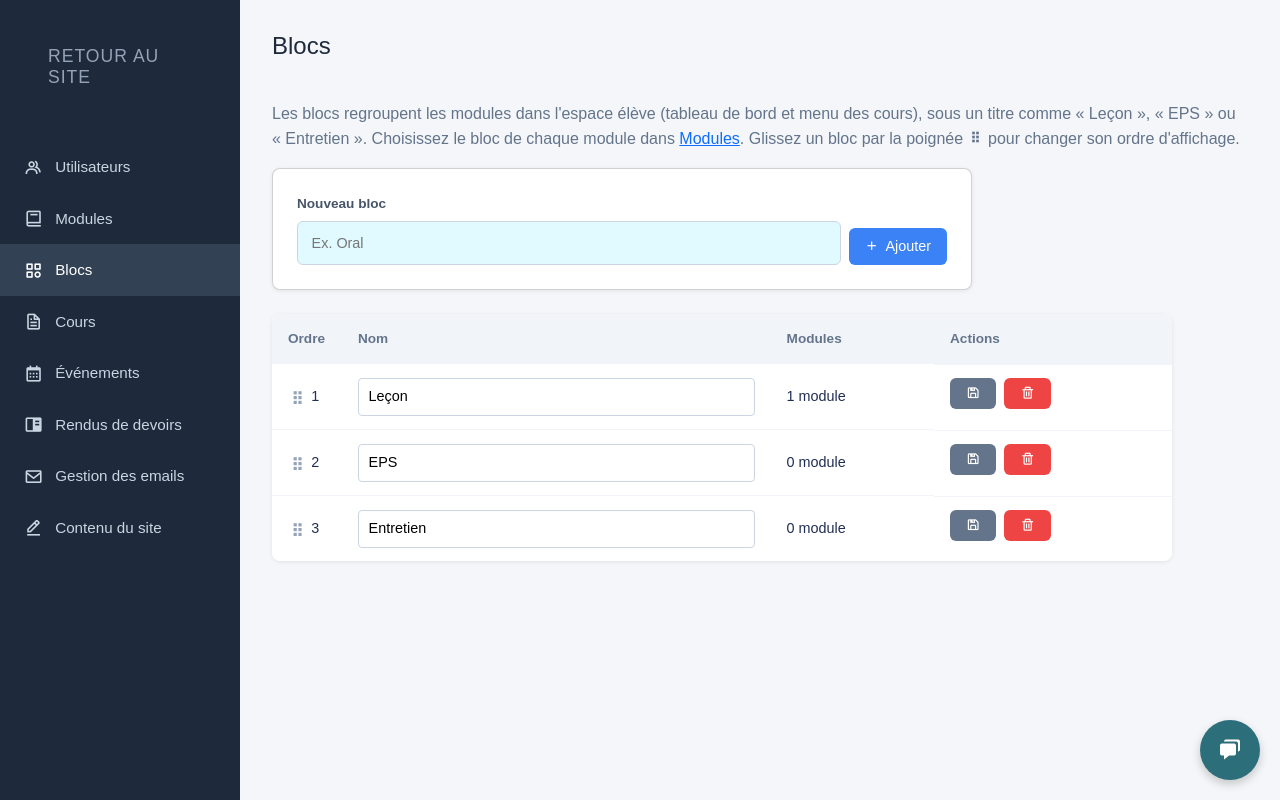
After one commit to LohanVapaille/tedycrpe_CRPE-formation-plateform, a Laravel app: page /admin/blocs in a window 1280 px wide. The commit adds this page. Run offline with Laravel 12, Linux system fonts and the light colour scheme; a user stored in the database is signed in; data comes from the database, SQL or seed files in the repository; tables that the repository leaves empty hold one stand-in row (values such as "Sample post"); style sheets or scripts are compiled from the project's sources; parts of the project's set-up code (start-up, migrations or seed data) failed here and were passed over.

Commit message:
2e passage N°39 – Blocs de modules gérables dans l'admin (création, renommage, ordre, suppression), regroupement côté élèv

```diff
--- /dev/null
+++ b/app/Http/Controllers/Admin/AdminBlocController.php
@@ -0,0 +1,63 @@
+<?php // app/Http/Controllers/Admin/AdminBlocController.php
+namespace App\Http\Controllers\Admin;
+
+use App\Http\Controllers\Controller;
+use App\Models\Bloc;
+use Illuminate\Http\Request;
+
+class AdminBlocController extends Controller
+{
+    public function index()
+    {
+        $blocs = Bloc::withCount('matieres')->orderBy('ordre')->orderBy('id')->get();
+
+        return view('admin.blocs.index', compact('blocs'));
+    }
+
+    public function store(Request $request)
+    {
+        $request->validate(['name' => 'required|string|max:50']);
+
+        // Nouveau bloc placé en dernier
+        Bloc::create([
+            'name' => $request->name,
+            'ordre' => (Bloc::max('ordre') ?? 0) + 1,
+        ]);
+
+        return redirect()->route('admin.blocs')->with('success', 'Bloc créé.');
+    }
+
+    public function update(Request $request, Bloc $bloc)
+    {
+        $request->validate(['name' => 'required|string|max:50']);
+
+        $bloc->update(['name' => $request->name]);
+
+        return redirect()->route('admin.blocs')->with('success', 'Bloc renommé.');
+    }
+
+    public function destroy(Bloc $bloc)
+    {
+        // Les modules du bloc ne sont pas supprimés : ils passent dans "Autres".
+        // Fait à la main : les tables sont en MyISAM, la clé étrangère (nullOnDelete) n'est pas appliquée.
+        $bloc->matieres()->update(['bloc_id' => null]);
+        $bloc->delete();
+
+        return redirect()->route('admin.blocs')->with('success', 'Bloc supprimé.');
+    }
+
+    // Glisser-déposer : reçoit les ids des blocs dans le nouvel ordre
+    public function reorder(Request $request)
+    {
+        $request->validate([
+            'ids' => 'required|array',
+            'ids.*' => 'integer|exists:blocs,id',
+        ]);
+
+        foreach ($request->ids as $index => $id) {
+            Bloc::where('id', $id)->update(['ordre' => $index + 1]);
+        }
+
+        return response()->json(['status' => 'ok']);
+    }
+}
--- /dev/null
+++ b/app/Models/Bloc.php
@@ -0,0 +1,16 @@
+<?php
+
+namespace App\Models;
+
+use Illuminate\Database\Eloquent\Model;
+use Illuminate\Database\Eloquent\Relations\HasMany;
+
+class Bloc extends Model
+{
+    protected $fillable = ['name', 'ordre'];
+
+    public function matieres(): HasMany
+    {
+        return $this->hasMany(Matiere::class, 'bloc_id');
+    }
+}
--- a/app/Models/Matiere.php
+++ b/app/Models/Matiere.php
@@ -3,15 +3,55 @@
 namespace App\Models;
 
 use Illuminate\Database\Eloquent\Model;
+use Illuminate\Database\Eloquent\Relations\BelongsTo;
 use Illuminate\Database\Eloquent\Relations\HasMany;
+use Illuminate\Support\Collection;
 
 class Matiere extends Model
 {
-    protected $fillable = ['name', 'module_associe', 'ordre'];
+    protected $fillable = ['name', 'module_associe', 'bloc_id', 'ordre'];
 
     public function cours(): HasMany
     {
         // Toujours dans l'ordre défini dans l'admin (glisser-déposer)
         return $this->hasMany(Cours::class, 'id_matiere')->orderBy('ordre')->orderBy('id');
     }
+
+    public function bloc(): BelongsTo
+    {
+        return $this->belongsTo(Bloc::class);
+    }
+
+    /**
+     * Regroupe des modules par bloc (Leçon, EPS, Entretien...), dans l'ordre des blocs défini dans l'admin.
+     * Les modules sans bloc vont dans "Autres" ; si aucun n'a de bloc, un seul groupe sans titre.
+     *
+     * @return Collection<int, array{titre: ?string, matieres: Collection}>
+     */
+    public static function parBloc(Collection $matieres): Collection
+    {
+        if ($matieres instanceof \Illuminate\Database\Eloquent\Collection) {
+            $matieres->loadMissing('bloc');
+        }
+
+        // "Sans bloc" = aucun bloc, ou bloc supprimé entre-temps
+        [$avecBloc, $sansBloc] = $matieres->partition(fn($m) => $m->bloc !== null);
+        $sansBloc = $sansBloc->values();
+
+        if ($avecBloc->isEmpty()) {
+            return collect([['titre' => null, 'matieres' => $matieres->values()]]);
+        }
+
+        $groupes = $avecBloc
+            ->groupBy('bloc_id')
+            ->sortBy(fn($liste) => [$liste->first()->bloc->ordre, $liste->first()->bloc->id])
+            ->map(fn($liste) => ['titre' => $liste->first()->bloc->name, 'matieres' => $liste->values()])
+            ->values();
+
+        if ($sansBloc->isNotEmpty()) {
+            $groupes->push(['titre' => 'Autres', 'matieres' => $sansBloc]);
+        }
+
+        return $groupes;
+    }
 }
--- /dev/null
+++ b/resources/views/admin/blocs/index.blade.php
@@ -0,0 +1,124 @@
+{{-- resources/views/admin/blocs/index.blade.php --}}
+@extends('layouts.admin')
+@section('title', 'Blocs')
+
+@section('content')
+    <div class="admin-header">
+        <h1>Blocs</h1>
+    </div>
+
+    @if(session('success'))
+        <p style="color:green; margin-bottom:1rem;">{{ session('success') }}</p>
+    @endif
+    @if($errors->any())
+        <p style="color:#dc2626; margin-bottom:1rem;">{{ $errors->first() }}</p>
+    @endif
+
+    <p style="color:#64748b; margin-bottom:1rem;">
+        Les blocs regroupent les modules dans l'espace élève (tableau de bord et menu des cours), sous un titre comme
+        « Leçon », « EPS » ou « Entretien ». Choisissez le bloc de chaque module dans
+        <a href="{{ route('admin.formations') }}">Modules</a>. Glissez un bloc par la poignée
+        <i class='bx bx-grid-vertical'></i> pour changer son ordre d'affichage.
+    </p>
+
+    <div class="card" style="max-width:700px; margin-bottom:1.5rem;">
+        <form action="{{ route('admin.blocs.store') }}" method="POST" style="display:flex; gap:0.5rem; align-items:flex-end;">
+            @csrf
+            <div class="form-group" style="flex:1; margin:0;">
+                <label>Nouveau bloc</label>
+                <input type="text" name="name" placeholder="Ex. Oral" maxlength="50" required>
+            </div>
+            <button type="submit" class="btn btn-primary"><i class='bx bx-plus'></i> Ajouter</button>
+        </form>
+    </div>
+
+    <div class="table-responsive" style="max-width:900px;">
+        <table>
+            <thead>
+                <tr>
+                    <th style="width:70px;">Ordre</th>
+                    <th>Nom</th>
+                    <th>Modules</th>
+                    <th>Actions</th>
+                </tr>
+            </thead>
+            <tbody id="sortable-blocs">
+                @forelse($blocs as $bloc)
+                    <tr data-id="{{ $bloc->id }}">
+                        <td class="drag-handle" title="Glisser pour réordonner" style="cursor:grab; white-space:nowrap;">
+                            <i class='bx bx-grid-vertical' style="color:#94a3b8; font-size:1.2rem; vertical-align:middle;"></i>
+                            <span class="ordre-value">{{ $loop->iteration }}</span>
+                        </td>
+                        <td>
+                            <form id="rename-{{ $bloc->id }}" action="{{ route('admin.blocs.update', $bloc) }}" method="POST">
+                                @csrf @method('PUT')
+                                <input type="text" name="name" value="{{ $bloc->name }}" maxlength="50" required
+                                    style="width:100%; padding:0.4rem 0.6rem; border:1px solid #cbd5e1; border-radius:4px;">
+                            </form>
+                        </td>
+                        <td>{{ $bloc->matieres_count }} module{{ $bloc->matieres_count > 1 ? 's' : '' }}</td>
+                        <td style="display:flex; gap:0.5rem;">
+                            <button type="submit" form="rename-{{ $bloc->id }}" class="btn btn-secondary" title="Enregistrer le nom">
+                                <i class='bx bx-save'></i>
+                            </button>
+                            <form action="{{ route('admin.blocs.destroy', $bloc) }}" method="POST"
+                                onsubmit="return confirm('Supprimer le bloc « {{ addslashes($bloc->name) }} » ? Ses modules ne sont pas supprimés : ils apparaîtront dans « Autres ».')">
+                                @csrf @method('DELETE')
+                                <button class="btn btn-danger" title="Supprimer"><i class='bx bx-trash'></i></button>
+                            </form>
+                        </td>
+                    </tr>
+                @empty
+                    <tr>
+                        <td colspan="4" style="text-align:center; padding:2rem;">Aucun bloc. Les modules s'affichent alors sans regroupement.</td>
+                    </tr>
+                @endforelse
+            </tbody>
+        </table>
+    </div>
+
+    <div id="ordre-toast"
+        style="display:none; position:fixed; bottom:24px; left:50%; transform:translateX(-50%); background:#1e293b; color:#fff; padding:0.6rem 1.2rem; border-radius:8px; font-size:0.9rem; z-index:2000;">
+    </div>
+
+    @push('scripts')
+        <script src="https://cdnjs.cloudflare.com/ajax/libs/Sortable/1.15.0/Sortable.min.js"></script>
+        <script>
+            const toast = document.getElementById('ordre-toast');
+
+            function afficherToast(message, erreur = false) {
+                toast.textContent = message;
+                toast.style.background = erreur ? '#dc2626' : '#1e293b';
+                toast.style.display = 'block';
+                clearTimeout(toast._timer);
+                toast._timer = setTimeout(() => toast.style.display = 'none', 2000);
+            }
+
+            const liste = document.getElementById('sortable-blocs');
+            Sortable.create(liste, {
+                handle: '.drag-handle',
+                animation: 150,
+                onEnd: () => {
+                    const lignes = liste.querySelectorAll('tr[data-id]');
+                    const ids = Array.from(lignes).map(tr => tr.dataset.id);
+
+                    fetch("{{ route('admin.blocs.reorder') }}", {
+                        method: 'POST',
+                        headers: {
+                            'Content-Type': 'application/json',
+                            'Accept': 'application/json',
+                            'X-CSRF-TOKEN': document.querySelector('meta[name="csrf-token"]').content
+                        },
+                        body: JSON.stringify({ ids })
+                    })
+                        .then(res => {
+                            if (!res.ok) throw new Error();
+                            lignes.forEach((tr, i) => tr.querySelector('.ordre-value').textContent = i + 1);
+                            afficherToast('Ordre enregistré ✓');
+                        })
+                        .catch(() => afficherToast("Erreur : l'ordre n'a pas été enregistré", true));
+                }
+            });
+        </script>
+    @endpush
+@endsection
--- a/resources/views/admin/formations/index.blade.php
+++ b/resources/views/admin/formations/index.blade.php
@@ -19,7 +19,8 @@
                 <tr>
                     <th>Ordre</th>
                     <th>Nom</th>
-                    <th>Module</th>
+                    <th>Niveau</th>
+                    <th>Bloc</th>
                     <th>Cours associés</th>
                     <th>Actions</th>
                 </tr>
@@ -27,7 +28,7 @@
             <tbody>
                 @foreach($matieres as $module => $liste)
                     <tr>
-                        <td colspan="5" style="background:#e2e8f0; font-weight:bold; padding:0.75rem 1rem;">
+                        <td colspan="6" style="background:#e2e8f0; font-weight:bold; padding:0.75rem 1rem;">
                             {{ $module }}
                         </td>
                     </tr>
@@ -36,6 +37,7 @@
                             <td>{{ $matiere->ordre }}</td>
                             <td>{{ $matiere->name }}</td>
                             <td>{{ $matiere->module_associe }}</td>
+                            <td>{{ $matiere->bloc?->name ?? '—' }}</td>
                             <td>{{ $matiere->cours->count() }} cours</td>
                             <td style="display:flex; gap:0.5rem;">
                                 <a href="{{ route('admin.formations.edit', $matiere) }}" class="btn btn-secondary">
--- a/resources/views/layouts/admin.blade.php
+++ b/resources/views/layouts/admin.blade.php
@@ -276,6 +276,9 @@
         <a href="{{ route('admin.formations') }}" class="{{ request()->routeIs('admin.formations*') ? 'active' : '' }}">
             <i class='bx bx-book'></i> Modules
         </a>
+        <a href="{{ route('admin.blocs') }}" class="{{ request()->routeIs('admin.blocs*') ? 'active' : '' }}">
+            <i class='bx bx-category'></i> Blocs
+        </a>
         <a href="{{ route('admin.cours') }}" class="{{ request()->routeIs('admin.cours*') ? 'active' : '' }}">
             <i class='bx bx-file'></i> Cours
         </a>
--- a/routes/web.php
+++ b/routes/web.php
@@ -17,6 +17,7 @@ use App\Http\Controllers\ContactController;
 
 use App\Http\Controllers\Admin\AdminUserController;
 use App\Http\Controllers\Admin\AdminFormationController;
+use App\Http\Controllers\Admin\AdminBlocController;
 use App\Http\Controllers\Admin\AdminCoursController;
 use App\Http\Controllers\Admin\AdminSectionController;
 use App\Http\Controllers\Admin\AdminContentController;
@@ -121,6 +122,13 @@ Route::prefix('admin')->middleware(['auth', 'tutor'])->group(function () {
     Route::put('/formations/{matiere}', [AdminFormationController::class, 'update'])->name('admin.formations.update');
     Route::delete('/formations/{matiere}', [AdminFormationController::class, 'destroy'])->name('admin.formations.destroy');
 
+    // Blocs (regroupement des modules : Leçon, EPS, Entretien...)
+    Route::get('/blocs', [AdminBlocController::class, 'index'])->name('admin.blocs');
+    Route::post('/blocs', [AdminBlocController::class, 'store'])->name('admin.blocs.store');
+    Route::post('/blocs/reorder', [AdminBlocController::class, 'reorder'])->name('admin.blocs.reorder');
+    Route::put('/blocs/{bloc}', [AdminBlocController::class, 'update'])->name('admin.blocs.update');
+    Route::delete('/blocs/{bloc}', [AdminBlocController::class, 'destroy'])->name('admin.blocs.destroy');
+
     // Cours
     Route::get('/cours', [AdminCoursController::class, 'index'])->name('admin.cours');
     Route::get('/cours/create', [AdminCoursController::class, 'create'])->name('admin.cours.create');
```
Also changed, not shown: app/Http/Controllers/Admin/AdminFormationController.php (+5 -3 lines), app/Http/Controllers/FormationController.php (+6 -3 lines), resources/css/pages/_dashboard.scss (+39 -0 lines), resources/views/admin/formations/form.blade.php (+11 -0 lines), resources/views/formation/index.blade.php (+19 -59 lines), resources/views/formation/show.blade.php (+6 -20 lines), resources/views/partials/matiere-card.blade.php (added, +11 -0 lines), resources/views/partials/sidebar-matieres-par-bloc.blade.php (added, +9 -0 lines), database/migrations/2026_10_28_000001_create_blocs_table.php (added).
